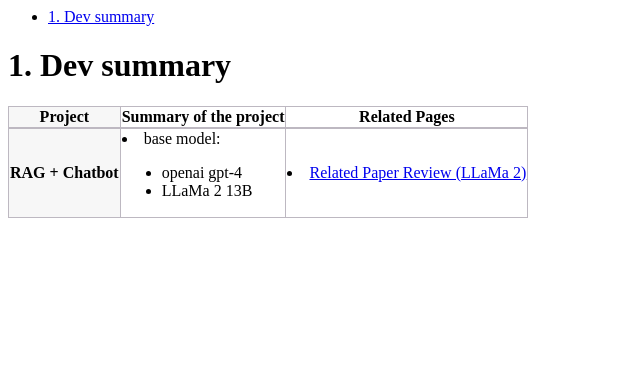
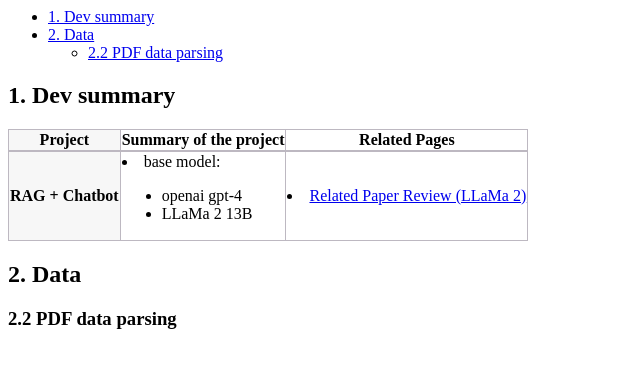
Before and after one commit to finddme/finddme.github.io, a Jekyll site: the page built from _posts/2024-01-02-rag.md, in a window 1280 px wide. Shown: the top 368 px of the page, without its empty margins (0-640 px from the left). Built offline with Jekyll 4.4.1, drawn with Linux system fonts in a browser that asks for light colours.

Commit message:
Update 2024-01-02-rag.md

```diff
--- a/_posts/2024-01-02-rag.md
+++ b/_posts/2024-01-02-rag.md
@@ -25,7 +25,7 @@ tag: Development
 
 
 
-# 1\. Dev summary
+## 1\. Dev summary
 
 <html>
   <head>
@@ -64,3 +64,7 @@ tag: Development
    </table>
  </body>
 </html>
+
+## 2\. Data
+
+### 2.2 PDF data parsing
```
